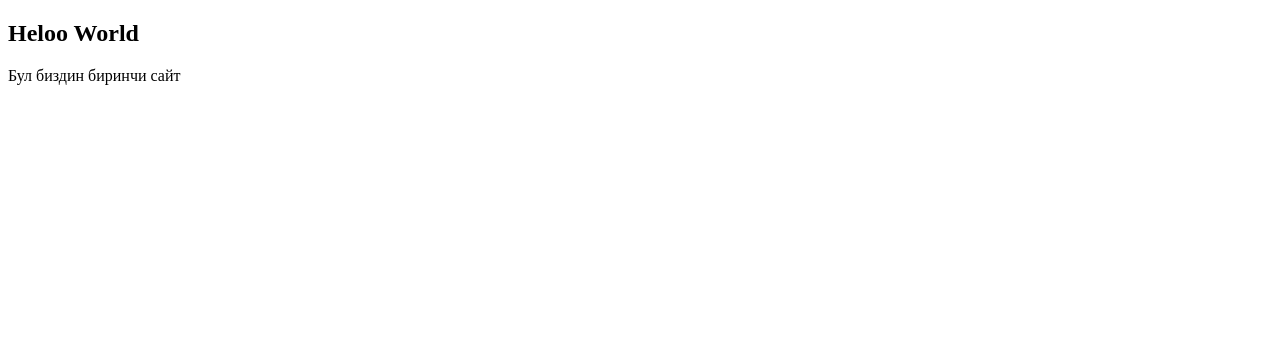
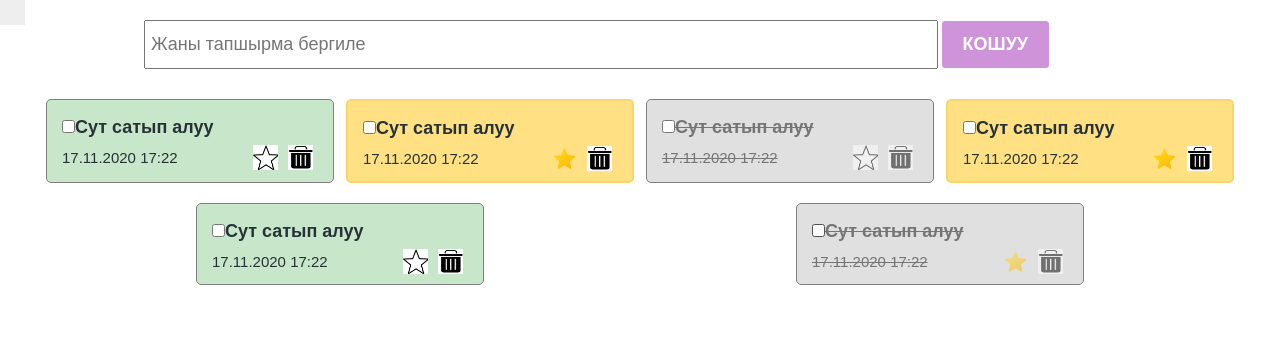
Before and after one commit to Aigerim454500000/todo_22, a Django app: page / in a window 1280 px wide. Shown: the top 354 px of the page. Run offline with Django 3.2, Linux system fonts and the light colour scheme.

Commit message:
copied index.html with static

```diff
--- /dev/null
+++ b/todo/main/static/styles/checkbox.css
@@ -0,0 +1,61 @@
+.container_container {
+  display: block;
+  position: relative;
+  padding-left: 35px;
+  margin-bottom: 12px;
+  cursor: pointer;
+  font-size: 22px;
+  -webkit-user-select: none;
+  -moz-user-select: none;
+  -ms-user-select: none;
+  user-select: none;
+}
+
+/* Hide the browser's default checkbox */
+.container_container input {
+  position: absolute;
+  opacity: 0;
+  cursor: pointer;
+  height: 0;
+  width: 0;
+}
+
+/* Create a custom checkbox */
+.checkmark {
+  position: absolute;
+  top: 0;
+  left: 0;
+  height: 25px;
+  width: 25px;
+  background-color: #eee;
+}
+
+/* When the checkbox is checked, add a blue background */
+.container input:checked ~ .checkmark {
+  background-color: #2196F3;
+}
+
+/* Create the checkmark/indicator (hidden when not checked) */
+.checkmark:after {
+  content: "";
+  position: absolute;
+  display: none;
+}
+
+/* Show the checkmark when checked */
+.container input:checked ~ .checkmark:after {
+  display: block;
+}
+
+/* Style the checkmark/indicator */
+.container .checkmark:after {
+  left: 9px;
+  top: 5px;
+  width: 5px;
+  height: 10px;
+  border: solid white;
+  border-width: 0 3px 3px 0;
+  -webkit-transform: rotate(45deg);
+  -ms-transform: rotate(45deg);
+  transform: rotate(45deg);
+}
--- /dev/null
+++ b/todo/main/static/styles/index.css
@@ -0,0 +1,109 @@
+*{
+    box-sizing: border-box;
+    margin: 0;
+    padding: 0;
+    color: #263238;
+}
+
+section{
+    width: 100%;
+    padding: 20px;
+    display: flex;
+    flex-direction: column;
+    align-items: center;
+}
+
+.create_container{
+    width: 80%;
+}
+
+.create_input{
+    padding: 12px 5px;
+    font-size: 18px;
+    width: 80%;
+}
+
+.create_button{
+    padding: 12px 20px;
+    background-color: #CE93D8;
+    border: 1px solid #CE93D8;
+    color: white;
+    font-size: 18px;
+    text-transform: uppercase;
+    font-weight: bold;
+    border-radius: 3px;
+    cursor: pointer;
+}
+
+.create_button:active{
+    border: 1px solid #CE93d8;
+    box-shadow: 2px 2px 5px 3px #FCE4EC;
+
+}
+
+.todo_container{
+    padding: 30px 20px;
+    display: flex;
+    justify-content: space-around;
+    flex-wrap: wrap;
+    width: 100%;
+}
+.todo_item{
+    border: 1px solid gray;
+    border-radius: 5px;
+    width: 24%;
+    padding: 10px 15px;
+    background-color: #C8E6C9;
+    margin-bottom: 20px;
+
+}
+
+.todo_item.done{
+    background-color: #E0E0E0;
+    text-decoration: line-through;
+    color: #757575;
+}
+
+.todo_item.done h4, .todo_item.done p, .todo_item.done span{
+    color: #757575;
+}
+.todo_item.done img{
+    opacity: 0.5;
+}
+
+.todo_item.marked{
+    background-color: #FFE082;
+    border: 2px solid #fad66a;
+}
+
+.todo_item_header{
+    display: flex;
+    align-items: center;
+    min-height: 35px;
+}
+
+.todo_item_header h4{
+    font-size: 18px;
+    font-family: sans-serif;
+}
+
+.todo_item_footer{
+    display: flex;
+    justify-content: space-between;
+    align-items: center;
+}
+.todo_item_footer p{
+    font-size: 15px;
+    font-family: sans-serif;
+}
+
+.todo_item_footer .action_buttons{
+    display: flex;
+}
+
+.todo_item_footer img{
+    width: 25px;
+    height: 25px;
+    margin: 0 5px;
+    cursor: pointer;
+}
--- a/todo/main/templates/index.html
+++ b/todo/main/templates/index.html
@@ -1,13 +1,132 @@
+{% load static %}
 <!DOCTYPE html>
 <html lang="en">
 <head>
     <meta charset="UTF-8">
     <meta http-equiv="X-UA-Compatible" content="IE=edge">
     <meta name="viewport" content="width=device-width, initial-scale=1.0">
-    <title>Document</title>
+    <title>TODO</title>
+    <link rel="stylesheet" href="./styles/index.css">
+    <!-- <link rel="stylesheet" href="{% static 'styles/index.css' %}"> -->
+    <link rel="stylesheet" href="./styles/checkbox.css">
+    <!-- <link rel="stylesheet" href="{% static 'styles/checkbox.css' %}"> -->
+
 </head>
 <body>
-    <h2>Heloo World</h2>
-    <div>Бул биздин биринчи сайт</div>
+    <section>
+        <div class="create_container">
+            <input
+            class = "create_input"
+            type="text"
+            placeholder="Жаны тапшырма бергиле"
+            />
+            <button class="create_button">Кошуу</button>
+        </div>
+
+        <div class="todo_container">
+            <div class="todo_item">
+                <div class="todo_item_header">
+                <label class="checkbox_container">
+                    <input type="checkbox"/>
+                    <span class="checkmark"></span>
+                </label>
+                <h4>Сут сатып алуу</h4>
+                </div>
+                <div class="todo_item_footer">
+                    <p>17.11.2020 <span>17:22</span></p>
+                    <div class="action_buttons">
+                    <img src="./icons/star white.png" alt=""/>
+                    <img src="./icons/delete.png" alt=""/>
+                </div>
+            </div>
+        </div>
+
+        <div class="todo_item marked">
+            <div class="todo_item_header">
+                <label class="checkbox_container">
+                    <input type="checkbox"/>
+                    <span class="checkmark"></span>
+                </label>
+                <h4>Сут сатып алуу</h4>
+                </div>
+                <div class="todo_item_footer">
+                    <p>17.11.2020 <span>17:22</span></p>
+                    <div class="action_buttons">
+                    <img src="./icons/star yel.png" alt=""/>
+                    <img src="./icons/delete.png" alt=""/>
+                </div>
+            </div>
+        </div>
+
+        <div class="todo_item done">
+            <div class="todo_item_header">
+                <label class="checkbox_container">
+                    <input type="checkbox"/>
+                    <span class="checkmark"></span>
+                </label>
+                <h4>Сут сатып алуу</h4>
+                </div>
+                <div class="todo_item_footer">
+                    <p>17.11.2020 <span>17:22</span></p>
+                    <div class="action_buttons">
+                    <img src="./icons/star white.png" alt=""/>
+                    <img src="./icons/delete.png" alt=""/>
+                </div>
+            </div>
+        </div>
+
+        <div class="todo_item marked">
+            <div class="todo_item_header">
+                <label class="checkbox_container">
+                    <input type="checkbox"/>
+                    <span class="checkmark"></span>
+                </label>
+                <h4>Сут сатып алуу</h4>
+                </div>
+                <div class="todo_item_footer">
+                    <p>17.11.2020 <span>17:22</span></p>
+                    <div class="action_buttons">
+                    <img src="./icons/star yel.png" alt=""/>
+                    <img src="./icons/delete.png" alt=""/>
+                </div>
+            </div>
+        </div>
+
+        <div class="todo_item">
+            <div class="todo_item_header">
+                <label class="checkbox_container">
+                    <input type="checkbox"/>
+                    <span class="checkmark"></span>
+                </label>
+                <h4>Сут сатып алуу</h4>
+                </div>
+                <div class="todo_item_footer">
+                    <p>17.11.2020 <span>17:22</span></p>
+                    <div class="action_buttons">
+                    <img src="./icons/star white.png" alt=""/>
+                    <img src="./icons/delete.png" alt=""/>
+                </div>
+            </div>
+        </div>
+
+        <div class="todo_item done">
+            <div class="todo_item_header">
+                <label class="checkbox_container">
+                    <input type="checkbox"/>
+                    <span class="checkmark"></span>
+                </label>
+                <h4>Сут сатып алуу</h4>
+                </div>
+                <div class="todo_item_footer">
+                    <p>17.11.2020 <span>17:22</span></p>
+                    <div class="action_buttons">
+                    <img src="./icons/star yel.png" alt=""/>
+                    <img src="./icons/delete.png" alt=""/>
+                </div>
+            </div>
+        </div>
+    </div>
+    </section>
+    <script src="./js/main.js"></script>
 </body>
 </html>
```
Also changed, not shown: todo/main/static/icons/delete.png (added), todo/main/static/icons/star white.png (added), todo/main/static/icons/star yel.png (added).
